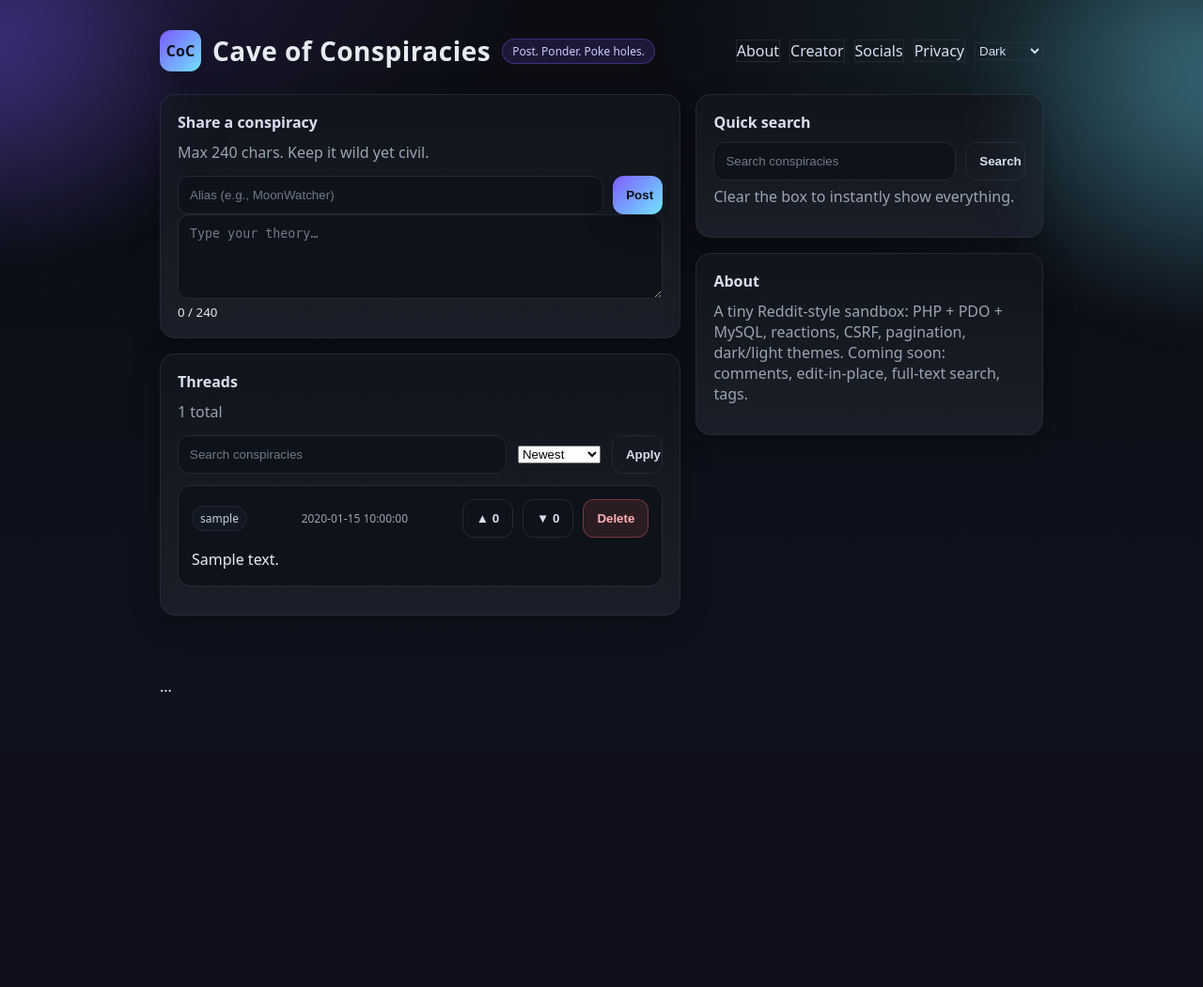
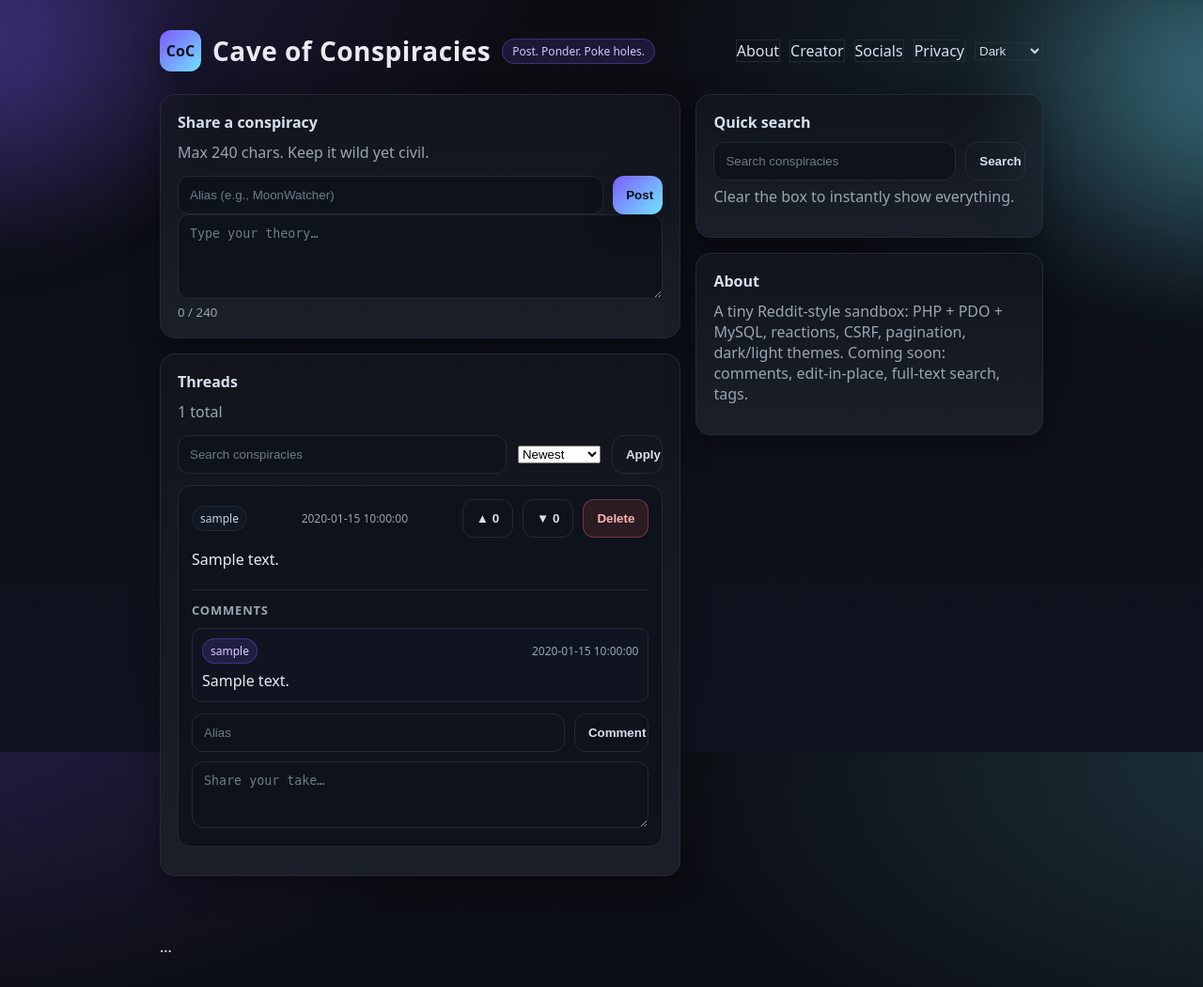
Before and after one commit to MogProgj/PHP, a PHP site: page /index.php?page=2025_10_28_comments in a window 1280 px wide. Shown: the whole page at 94% size. Before the commit the page ends 736 px from the top, so only its background shows below. Run offline with PHP 8.4, Linux system fonts and the light colour scheme; tables that the repository leaves empty or names only in its code hold one stand-in row (values such as "Sample post").

Commit message:
Add threaded comments to messages

```diff
--- a/assets/app.js
+++ b/assets/app.js
@@ -32,7 +32,7 @@ function animateVote(id, type){
   el.classList.add('count-pop', type==='up' ? 'count-up' : 'count-down');
 }
 /* AJAX compose: submit without reload, prepend new message with animation */
-const compose = document.getElementById('composeForm');
+const compose = document.querySelector('#composeForm, #composerForm');
 if (compose){
   compose.addEventListener('submit', async (e)=>{
     e.preventDefault();
@@ -49,38 +49,13 @@ if (compose){
 
       // Build the new message HTML (keeps your structure)
       const m = json.message;
-      const html = `
-        <article class="msg reveal show" id="msg_${m.id}">
-          <div class="msg-head">
-            <span class="badge">${escapeHtml(m.nickname)}</span>
-            <span class="time">${escapeHtml(m.created_at)}</span>
-
-            <form method="post" action="" class="actions" style="margin-left:auto;">
-              <input type="hidden" name="id" value="${m.id}">
-              <input type="hidden" name="type" value="up">
-              <input type="hidden" name="action" value="react">
-              <input type="hidden" name="csrf" value="${document.querySelector('input[name="csrf"]').value}">
-              <button class="btn-outline" data-react="up" data-id="${m.id}">▲ <span id="up_${m.id}">${m.upvotes ?? 0}</span></button>
-            </form>
-            <form method="post" action="" class="actions">
-              <input type="hidden" name="id" value="${m.id}">
-              <input type="hidden" name="type" value="down">
-              <input type="hidden" name="action" value="react">
-              <input type="hidden" name="csrf" value="${document.querySelector('input[name="csrf"]').value}">
-              <button class="btn-outline" data-react="down" data-id="${m.id}">▼ <span id="down_${m.id}">${m.downvotes ?? 0}</span></button>
-            </form>
-            <button class="btn-danger" data-delete data-id="${m.id}" data-snippet="${escapeHtml(m.body).slice(0,60)}">Delete</button>
-          </div>
-          <p>${nl2br(escapeHtml(m.body))}</p>
-        </article>
-      `;
-
-      const listCard = document.querySelector('.card:nth-of-type(2) .msg')?.parentElement // section containing messages
-                    || document.querySelector('.card:nth-of-type(2)'); // fallback
-      const container = listCard?.querySelector('.msg') ? listCard : document.querySelector('.card:nth-of-type(2)');
-
-      const section = container.querySelector('section') || container; // adapt to your markup
-      (section || container).insertAdjacentHTML('afterbegin', html);
+      const list = document.getElementById('messageList');
+      if (list){
+        m.comments = m.comments || [];
+        list.insertAdjacentHTML('afterbegin', renderMessage(m));
+        const empty = list.querySelector('.msg-empty');
+        if (empty) empty.remove();
+      }
 
       // reset composer + little toast
       compose.reset();
@@ -97,6 +72,114 @@ if (compose){
 // helpers for HTML injection
 function escapeHtml(s=''){ return s.replace(/[&<>"']/g, m => ({'&':'&amp;','<':'&lt;','>':'&gt;','"':'&quot;',"'":'&#39;'}[m])); }
 function nl2br(s=''){ return s.replace(/\n/g,'<br>'); }
+function renderComment(comment){
+  if (!comment) return '';
+  return `
+    <article class="comment" data-comment-id="${comment.id}">
+      <header class="comment-head">
+        <span class="badge badge-comment">${escapeHtml(comment.nickname)}</span>
+        <span class="time">${escapeHtml(comment.created_at)}</span>
+      </header>
+      <p>${nl2br(escapeHtml(comment.body))}</p>
+    </article>
+  `;
+}
+function renderComments(comments){
+  if (!Array.isArray(comments) || comments.length === 0){
+    return '<p class="comment-empty muted">No comments yet.</p>';
+  }
+  return comments.map(renderComment).join('');
+}
+function renderMessage(m){
+  const csrf = document.querySelector('input[name="csrf"]')?.value || '';
+  return `
+    <article class="msg reveal show" id="msg_${m.id}">
+      <div class="msg-head">
+        <span class="badge">${escapeHtml(m.nickname)}</span>
+        <span class="time">${escapeHtml(m.created_at)}</span>
+
+        <form method="post" action="" class="actions" style="margin-left:auto;">
+          <input type="hidden" name="id" value="${m.id}">
+          <input type="hidden" name="type" value="up">
+          <input type="hidden" name="action" value="react">
+          ${csrf ? `<input type="hidden" name="csrf" value="${csrf}">` : ''}
+          <button class="btn-outline" data-react="up" data-id="${m.id}">▲ <span id="up_${m.id}">${m.upvotes ?? 0}</span></button>
+        </form>
+        <form method="post" action="" class="actions">
+          <input type="hidden" name="id" value="${m.id}">
+          <input type="hidden" name="type" value="down">
+          <input type="hidden" name="action" value="react">
+          ${csrf ? `<input type="hidden" name="csrf" value="${csrf}">` : ''}
+          <button class="btn-outline" data-react="down" data-id="${m.id}">▼ <span id="down_${m.id}">${m.downvotes ?? 0}</span></button>
+        </form>
+        <button class="btn-danger" data-delete data-id="${m.id}" data-snippet="${escapeHtml(m.body).slice(0,60)}">Delete</button>
+      </div>
+      <p>${nl2br(escapeHtml(m.body))}</p>
+      <section class="comments" data-message="${m.id}">
+        <h3 class="comments-title">Comments</h3>
+        <div class="comments-list" id="comments_${m.id}">
+          ${renderComments(m.comments)}
+        </div>
+        <form method="post" action="" class="comment-form" data-message-id="${m.id}">
+          <div class="row">
+            <input type="text" name="nick" placeholder="Alias" maxlength="60" required>
+            <button class="btn-outline">Comment</button>
+          </div>
+          <textarea name="body" placeholder="Share your take…" maxlength="240" required rows="3"></textarea>
+          ${csrf ? `<input type="hidden" name="csrf" value="${csrf}">` : ''}
+          <input type="hidden" name="message_id" value="${m.id}">
+          <input type="hidden" name="action" value="comment">
+        </form>
+      </section>
+    </article>
+  `;
+}
+
+document.addEventListener('submit', async (event) => {
+  const form = event.target;
+  if (!(form instanceof HTMLFormElement) || !form.classList.contains('comment-form')) return;
+  event.preventDefault();
+
+  const data = new FormData(form);
+  const body = (data.get('body') || '').toString().trim();
+  if (body === '') {
+    showToast('Comment cannot be empty', true);
+    return;
+  }
+
+  const button = form.querySelector('button');
+  if (button) button.disabled = true;
+
+  try {
+    const res = await fetch(location.pathname + location.search, {
+      method: 'POST',
+      headers: { 'X-Requested-With': 'fetch' },
+      body: data
+    });
+    const list = form.closest('.comments')?.querySelector('.comments-list');
+    if (!res.ok) {
+      const text = await res.text();
+      throw new Error(text || 'Request failed');
+    }
+    const json = await res.json();
+    if (!json.ok || !json.comment) {
+      throw new Error(json.error || 'Unable to save comment');
+    }
+    if (list) {
+      const empty = list.querySelector('.comment-empty');
+      if (empty) empty.remove();
+      list.insertAdjacentHTML('beforeend', renderComment(json.comment));
+    }
+    const textarea = form.querySelector('textarea[name="body"]');
+    if (textarea) textarea.value = '';
+    showToast('Comment posted!');
+  } catch (err) {
+    console.error('Comment failed:', err);
+    showToast('Could not post comment', true);
+  } finally {
+    if (button) button.disabled = false;
+  }
+});
 
 // tiny toast
 function showToast(text, danger=false){
--- a/assets/styles.css
+++ b/assets/styles.css
@@ -174,6 +174,18 @@ button{
 }
 .time{ color:var(--muted); font-size:12px; margin-left:auto; }
 .msg p{ margin:10px 0 0; line-height:1.7; }
+.msg-empty{ text-align:center; }
+.comments{ margin-top:18px; padding-top:12px; border-top:1px solid var(--border); }
+.comments-title{ font-size:13px; margin:0 0 10px; color:var(--muted); text-transform:uppercase; letter-spacing:.8px; }
+.comments-list{ display:flex; flex-direction:column; gap:10px; margin-bottom:12px; }
+.comment{ border:1px solid var(--border); border-radius:10px; padding:10px; background:#101421; }
+.comment-head{ display:flex; align-items:center; gap:8px; margin-bottom:6px; }
+.badge-comment{ background:rgba(124,92,255,.15); border-color:rgba(124,92,255,.35); color:#d9d0ff; }
+.comment p{ margin:0; line-height:1.5; }
+.comment-empty{ margin:0; font-size:13px; }
+.comment-form textarea{ margin-top:10px; min-height:70px; }
+.comment-form .row{ align-items:center; }
+.muted{ color:var(--muted); }
 
 /* ---- Flash / Toast ---- */
 .flash{
--- a/index.php
+++ b/index.php
@@ -60,6 +60,32 @@ if ($_SERVER['REQUEST_METHOD'] === 'POST') {
     // Non-AJAX → PRG
     prg_redirect();
   }
+  elseif ($action === 'comment') {
+    $messageId = (int)($_POST['message_id'] ?? 0);
+    $nick = $_POST['nick'] ?? 'Anon';
+    $body = $_POST['body'] ?? '';
+
+    $comment = addComment($pdo, $messageId, $nick, $body);
+    $xhr = strtolower($_SERVER['HTTP_X_REQUESTED_WITH'] ?? '');
+
+    if ($xhr) {
+      header('Content-Type: application/json');
+      if ($comment) {
+        echo json_encode(['ok' => true, 'comment' => $comment]);
+      } else {
+        http_response_code(422);
+        echo json_encode(['ok' => false, 'error' => 'Unable to save comment.']);
+      }
+      exit;
+    }
+
+    if ($comment) {
+      prg_redirect();
+    }
+
+    http_response_code(400);
+    exit('Unable to save comment.');
+  }
   elseif ($action === 'delete') {
     $id = (int)($_POST['id'] ?? 0);
     if ($id > 0) deleteMessage($pdo, $id);
--- a/lib/db.php
+++ b/lib/db.php
@@ -83,7 +83,8 @@ function listMessages(PDO $pdo, string $q, int $limit, int $offset, string $sort
     $s->bindValue(':limit', $limit, PDO::PARAM_INT);
     $s->bindValue(':offset', $offset, PDO::PARAM_INT);
     $s->execute();
-    return $s->fetchAll();
+    $rows = $s->fetchAll();
+    return hydrateComments($pdo, $rows);
   }
   $s = $pdo->prepare(
     "SELECT m.id, m.body, m.created_at, m.upvotes, m.downvotes, u.nickname
@@ -96,7 +97,8 @@ function listMessages(PDO $pdo, string $q, int $limit, int $offset, string $sort
   $s->bindValue(':limit', $limit, PDO::PARAM_INT);
   $s->bindValue(':offset', $offset, PDO::PARAM_INT);
   $s->execute();
-  return $s->fetchAll();
+  $rows = $s->fetchAll();
+  return hydrateComments($pdo, $rows);
 }
 function getMessage(PDO $pdo, int $id): ?array {
   $s = $pdo->prepare('SELECT m.id, m.body, m.created_at, m.upvotes, m.downvotes, u.nickname
@@ -104,5 +106,82 @@ function getMessage(PDO $pdo, int $id): ?array {
                       WHERE m.id = ?');
   $s->execute([$id]);
   $row = $s->fetch();
-  return $row ?: null;
+  if (!$row) {
+    return null;
+  }
+  $with = hydrateComments($pdo, [$row]);
+  return $with[0] ?? $row;
 }
+
+function addComment(PDO $pdo, int $messageId, string $nickname, string $body): ?array {
+  $messageId = max(0, $messageId);
+  $body = mb_substr(trim($body), 0, 240);
+  $nickname = mb_substr(trim($nickname), 0, 60) ?: 'Anon';
+  if ($messageId === 0 || $body === '') {
+    return null;
+  }
+
+  $s = $pdo->prepare('SELECT 1 FROM messages WHERE id = ?');
+  $s->execute([$messageId]);
+  if (!$s->fetchColumn()) {
+    return null;
+  }
+
+  $s = $pdo->prepare('INSERT INTO comments(message_id, nickname, body) VALUES (?, ?, ?)');
+  $s->execute([$messageId, $nickname, $body]);
+  $commentId = (int)$pdo->lastInsertId();
+
+  return getComment($pdo, $commentId);
+}
+
+function getComment(PDO $pdo, int $id): ?array {
+  $s = $pdo->prepare('SELECT id, message_id, nickname, body, created_at FROM comments WHERE id = ?');
+  $s->execute([$id]);
+  $row = $s->fetch();
+  if (!$row) {
+    return null;
+  }
+  $row['id'] = (int)$row['id'];
+  $row['message_id'] = (int)$row['message_id'];
+  return $row;
+}
+
+function listCommentsForMessages(PDO $pdo, array $messageIds): array {
+  $ids = array_values(array_unique(array_filter(array_map('intval', $messageIds), fn($v) => $v > 0)));
+  if (!$ids) {
+    return [];
+  }
+  $placeholders = implode(',', array_fill(0, count($ids), '?'));
+  $sql = "SELECT id, message_id, nickname, body, created_at
+          FROM comments
+          WHERE message_id IN ($placeholders)
+          ORDER BY created_at ASC, id ASC";
+  $stmt = $pdo->prepare($sql);
+  $stmt->execute($ids);
+  $grouped = [];
+  while ($row = $stmt->fetch()) {
+    $mid = (int)$row['message_id'];
+    $grouped[$mid][] = [
+      'id' => (int)$row['id'],
+      'message_id' => $mid,
+      'nickname' => $row['nickname'],
+      'body' => $row['body'],
+      'created_at' => $row['created_at'],
+    ];
+  }
+  return $grouped;
+}
+
+function hydrateComments(PDO $pdo, array $messages): array {
+  if (!$messages) {
+    return [];
+  }
+  $ids = array_map(fn($row) => (int)($row['id'] ?? 0), $messages);
+  $comments = listCommentsForMessages($pdo, $ids);
+  foreach ($messages as &$row) {
+    $id = (int)($row['id'] ?? 0);
+    $row['comments'] = $comments[$id] ?? [];
+  }
+  unset($row);
+  return $messages;
+}
--- a/views/home.php
+++ b/views/home.php
@@ -82,10 +82,11 @@
           </form>
 
           <!-- List -->
+          <div id="messageList">
           <?php if (empty($messages)): ?>
-            <div class="msg"><p>No posts<?= !empty($q) ? ' for “'.htmlspecialchars($q).'”' : '' ?> yet.</p></div>
+            <div class="msg msg-empty"><p>No posts<?= !empty($q) ? ' for “'.htmlspecialchars($q).'”' : '' ?> yet.</p></div>
           <?php else: foreach ($messages as $m): ?>
-            <article class="msg">
+            <article class="msg" id="msg_<?= (int)$m['id'] ?>">
               <div class="msg-head">
                 <span class="badge"><?= htmlspecialchars($m['nickname']) ?></span>
                 <span class="time"><?= htmlspecialchars($m['created_at']) ?></span>
@@ -115,8 +116,36 @@
                 </button>
               </div>
               <p><?= nl2br(htmlspecialchars($m['body'])) ?></p>
+              <?php $comments = $m['comments'] ?? []; ?>
+              <section class="comments" data-message="<?= (int)$m['id'] ?>">
+                <h3 class="comments-title">Comments</h3>
+                <div class="comments-list" id="comments_<?= (int)$m['id'] ?>">
+                  <?php if (empty($comments)): ?>
+                    <p class="comment-empty muted">No comments yet.</p>
+                  <?php else: foreach ($comments as $c): ?>
+                    <article class="comment" data-comment-id="<?= (int)$c['id'] ?>">
+                      <header class="comment-head">
+                        <span class="badge badge-comment"><?= htmlspecialchars($c['nickname']) ?></span>
+                        <span class="time"><?= htmlspecialchars($c['created_at']) ?></span>
+                      </header>
+                      <p><?= nl2br(htmlspecialchars($c['body'])) ?></p>
+                    </article>
+                  <?php endforeach; endif; ?>
+                </div>
+                <form method="post" action="" class="comment-form" data-message-id="<?= (int)$m['id'] ?>">
+                  <div class="row">
+                    <input type="text" name="nick" placeholder="Alias" maxlength="60" required>
+                    <button class="btn-outline">Comment</button>
+                  </div>
+                  <textarea name="body" placeholder="Share your take…" maxlength="240" required rows="3"></textarea>
+                  <?= csrf_field() ?>
+                  <input type="hidden" name="message_id" value="<?= (int)$m['id'] ?>">
+                  <input type="hidden" name="action" value="comment">
+                </form>
+              </section>
             </article>
           <?php endforeach; endif; ?>
+          </div>
 
           <!-- Pager -->
           <?php if (($pages ?? 1) > 1): ?>
```
Also changed, not shown: migrations/2025_10_28_comments.sql (added).
